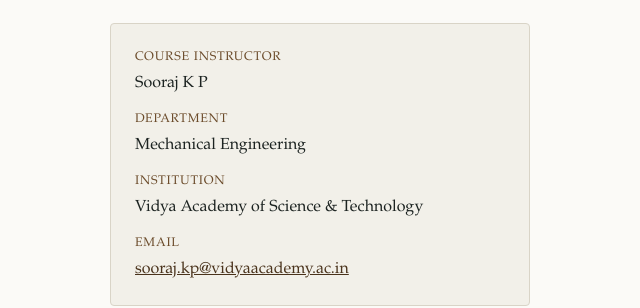
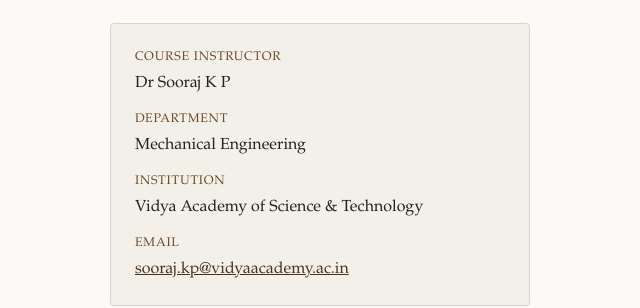
Before and after one commit to soorajkprabha/course-site, a plain HTML site: page contact.html in a window 1280 px wide. Shown: the part 301-609 px from the top of the page, 114-754 px from the left. Drawn offline with Linux system fonts and the light colour scheme.

Commit message:
Update contact.html

```diff
--- a/contact.html
+++ b/contact.html
@@ -38,7 +38,7 @@
     <div class="contact-card">
       <dl>
         <dt>Course Instructor</dt>
-        <dd>Sooraj K P</dd>
+        <dd>Dr Sooraj K P</dd>
         <dt>Department</dt>
         <dd>Mechanical Engineering</dd>
         <dt>Institution</dt>
```
